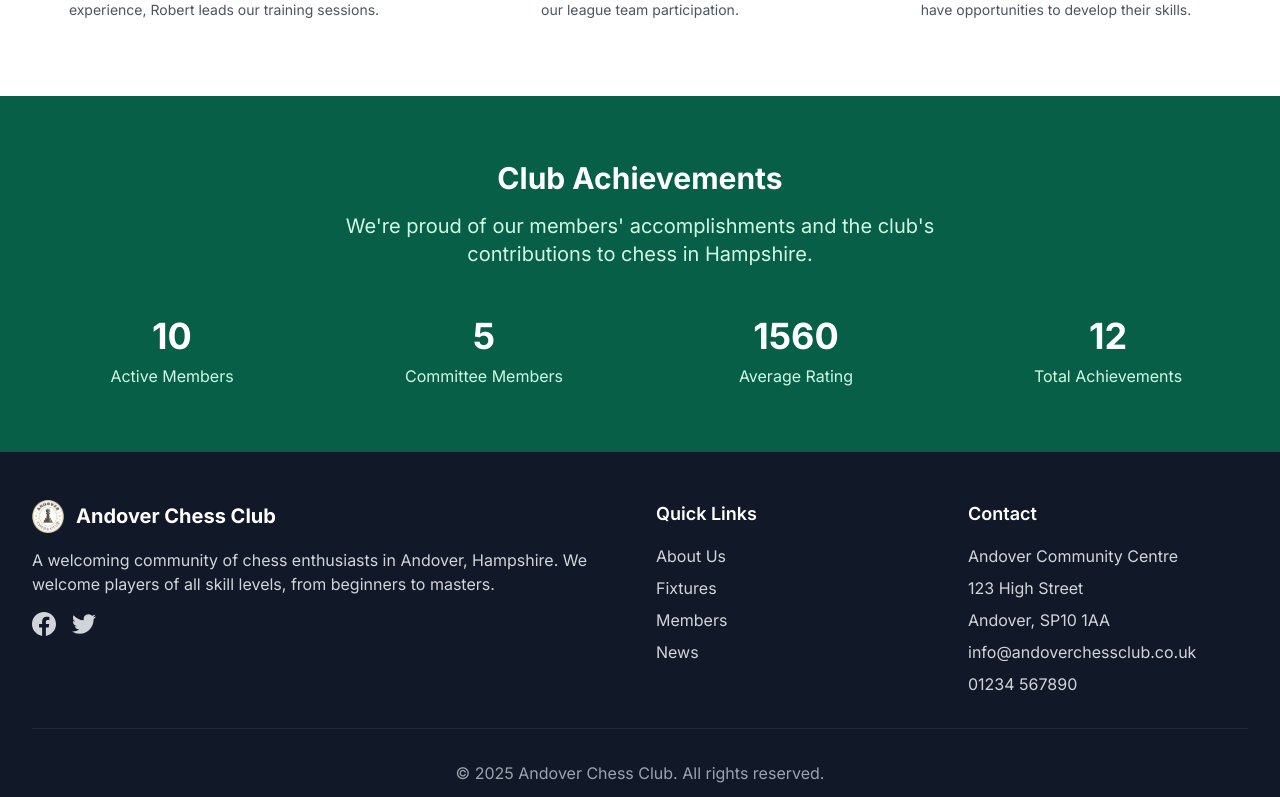
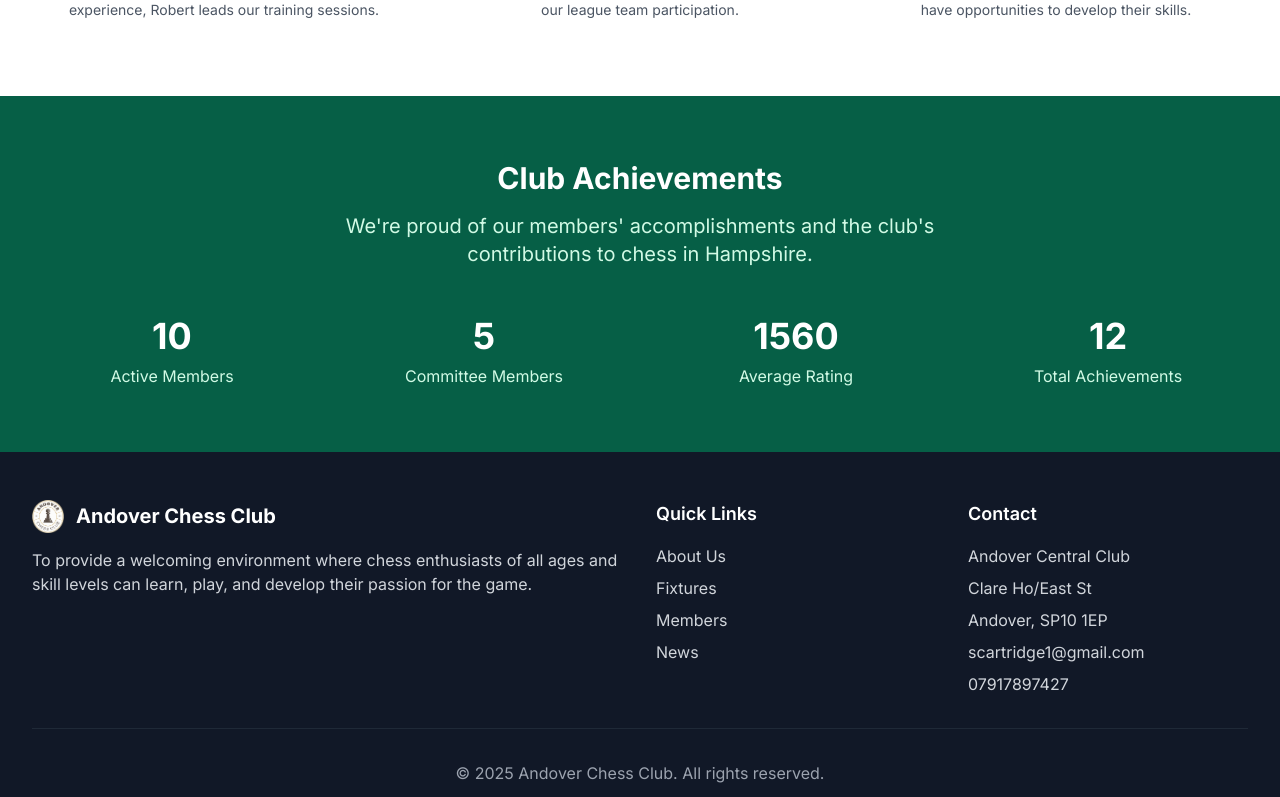
Before and after one commit to arctheowl/AndoverChess, a Next.js app: page /about in a window 1280 px wide. Shown: the part 2000-2797 px from the top of the page. Built offline with nearby package versions, Linux system fonts and the light colour scheme.

Commit message:
Updating even more info

```diff
--- a/src/app/about/page.tsx
+++ b/src/app/about/page.tsx
@@ -48,14 +48,14 @@ export default function AboutPage() {
               <h3 className="text-2xl font-bold text-gray-900 mb-4">Key Milestones</h3>
               <div className="space-y-4">
                 <div className="flex items-start space-x-4">
-                  <div className="w-8 h-8 bg-emerald-600 rounded-full flex items-center justify-center flex-shrink-0 mt-1">
+                  <div className="w-12 h-12 bg-emerald-600 rounded-full flex items-center justify-center flex-shrink-0 mt-1">
                     <span className="text-white text-sm font-bold">1895</span>
                   </div>
                   <div>
                     <h4 className="font-semibold text-gray-900">Club Founded</h4>
                     <p className="text-gray-600 text-sm">First meeting held at Andover Library</p>
                   </div>
-                </div>
+                {/* </div>
                 <div className="flex items-start space-x-4">
                   <div className="w-8 h-8 bg-emerald-600 rounded-full flex items-center justify-center flex-shrink-0 mt-1">
                     <span className="text-white text-sm font-bold">1985</span>
@@ -81,7 +81,7 @@ export default function AboutPage() {
                   <div>
                     <h4 className="font-semibold text-gray-900">Online Expansion</h4>
                     <p className="text-gray-600 text-sm">Launched online tournaments and training</p>
-                  </div>
+                  </div> */}
                 </div>
               </div>
             </div>
--- a/src/app/page.tsx
+++ b/src/app/page.tsx
@@ -68,7 +68,7 @@ export default function Home() {
                   <span className="block text-emerald-200">Chess Club</span>
                 </h1>
                 <p className="text-xl md:text-2xl text-emerald-100 mb-8 max-w-2xl mx-auto lg:mx-0">
-                  Hampshire's Premier Chess Club • Since 1895
+                  Andover's Premier Chess Club • Since 1895
                 </p>
                 <div className="flex flex-col sm:flex-row gap-4 justify-center lg:justify-start">
                   <Link
@@ -359,7 +359,7 @@ export default function Home() {
         <div className="max-w-7xl mx-auto px-4 sm:px-6 lg:px-8 text-center">
           <h2 className="text-4xl font-bold mb-4">Join the Andover Chess Club</h2>
           <p className="text-xl text-emerald-100 mb-8 max-w-3xl mx-auto">
-            Become part of Hampshire's most successful chess club. Whether you're a beginner
+            Become part of Andover's most successful chess club. Whether you're a beginner
             or a master, there's a place for you in our team.
           </p>
           <div className="flex flex-col sm:flex-row gap-4 justify-center">
--- a/src/components/Footer.tsx
+++ b/src/components/Footer.tsx
@@ -3,6 +3,7 @@
 import Link from 'next/link';
 import Image from 'next/image';
 import { useTheme } from '@/contexts/ThemeContext';
+import { contactInfo, clubValues } from '@/data/clubInfo';
 
 export default function Footer() {
   const { theme } = useTheme();
@@ -33,23 +34,34 @@ export default function Footer() {
               <span className="font-bold text-xl">Andover Chess Club</span>
             </div>
             <p className="text-gray-300 dark:text-gray-400 mb-4">
-              A welcoming community of chess enthusiasts in Andover, Hampshire.
-              We welcome players of all skill levels, from beginners to masters.
+              {clubValues[0].description}
             </p>
-            <div className="flex space-x-4">
-              <a href="#" className="text-gray-300 dark:text-gray-400 hover:text-white transition-colors">
+            {/* <div className="flex space-x-4">
+              {contactInfo.socialMedia.facebook && (
+                <a href={contactInfo.socialMedia.facebook} className="text-gray-300 dark:text-gray-400 hover:text-white transition-colors">
                   <span className="sr-only">Facebook</span>
                   <svg className="h-6 w-6" fill="currentColor" viewBox="0 0 24 24">
                     <path d="M24 12.073c0-6.627-5.373-12-12-12s-12 5.373-12 12c0 5.99 4.388 10.954 10.125 11.854v-8.385H7.078v-3.47h3.047V9.43c0-3.007 1.792-4.669 4.533-4.669 1.312 0 2.686.235 2.686.235v2.953H15.83c-1.491 0-1.956.925-1.956 1.874v2.25h3.328l-.532 3.47h-2.796v8.385C19.612 23.027 24 18.062 24 12.073z"/>
                   </svg>
                 </a>
-              <a href="#" className="text-gray-300 dark:text-gray-400 hover:text-white transition-colors">
+              )}
+              {contactInfo.socialMedia.twitter && (
+                <a href={contactInfo.socialMedia.twitter} className="text-gray-300 dark:text-gray-400 hover:text-white transition-colors">
                   <span className="sr-only">Twitter</span>
                   <svg className="h-6 w-6" fill="currentColor" viewBox="0 0 24 24">
                     <path d="M23.953 4.57a10 10 0 01-2.825.775 4.958 4.958 0 002.163-2.723c-.951.555-2.005.959-3.127 1.184a4.92 4.92 0 00-8.384 4.482C7.69 8.095 4.067 6.13 1.64 3.162a4.822 4.822 0 00-.666 2.475c0 1.71.87 3.213 2.188 4.096a4.904 4.904 0 01-2.228-.616v.06a4.923 4.923 0 003.946 4.827 4.996 4.996 0 01-2.212.085 4.936 4.936 0 004.604 3.417 9.867 9.867 0 01-6.102 2.105c-.39 0-.779-.023-1.17-.067a13.995 13.995 0 007.557 2.209c9.053 0 13.998-7.496 13.998-13.985 0-.21 0-.42-.015-.63A9.935 9.935 0 0024 4.59z"/>
                   </svg>
                 </a>
-            </div>
+              )}
+              {contactInfo.socialMedia.instagram && (
+                <a href={contactInfo.socialMedia.instagram} className="text-gray-300 dark:text-gray-400 hover:text-white transition-colors">
+                  <span className="sr-only">Instagram</span>
+                  <svg className="h-6 w-6" fill="currentColor" viewBox="0 0 24 24">
+                    <path d="M12.017 0C5.396 0 .029 5.367.029 11.987c0 6.62 5.367 11.987 11.988 11.987 6.62 0 11.987-5.367 11.987-11.987C24.014 5.367 18.637.001 12.017.001zM8.449 16.988c-1.297 0-2.448-.49-3.323-1.297C4.198 14.895 3.708 13.744 3.708 12.447s.49-2.448 1.297-3.323c.875-.807 2.026-1.297 3.323-1.297s2.448.49 3.323 1.297c.807.875 1.297 2.026 1.297 3.323s-.49 2.448-1.297 3.323c-.875.807-2.026 1.297-3.323 1.297zm7.83-9.281H7.721c-.49 0-.875.385-.875.875v7.83c0 .49.385.875.875.875h8.558c.49 0 .875-.385.875-.875v-7.83c0-.49-.385-.875-.875-.875z"/>
+                  </svg>
+                </a>
+              )}
+            </div> */}
           </div>
 
           {/* Quick Links */}
@@ -83,17 +95,17 @@ export default function Footer() {
           <div>
             <h3 className="text-lg font-semibold mb-4">Contact</h3>
             <div className="space-y-2 text-gray-300 dark:text-gray-400">
-              <p>Andover Community Centre</p>
-              <p>123 High Street</p>
-              <p>Andover, SP10 1AA</p>
+              <p>{contactInfo.address.venue}</p>
+              <p>{contactInfo.address.street}</p>
+              <p>{contactInfo.address.city}, {contactInfo.address.postcode}</p>
               <p className="mt-4">
-                <a href="mailto:info@andoverchessclub.co.uk" className="hover:text-white transition-colors">
-                  info@andoverchessclub.co.uk
+                <a href={`mailto:${contactInfo.email}`} className="hover:text-white transition-colors">
+                  {contactInfo.email}
                 </a>
               </p>
               <p>
-                <a href="tel:+441234567890" className="hover:text-white transition-colors">
-                  01234 567890
+                <a href={`tel:${contactInfo.phone}`} className="hover:text-white transition-colors">
+                  {contactInfo.phone}
                 </a>
               </p>
             </div>
```
Lines whose indentation alone changed are shown as unchanged.
